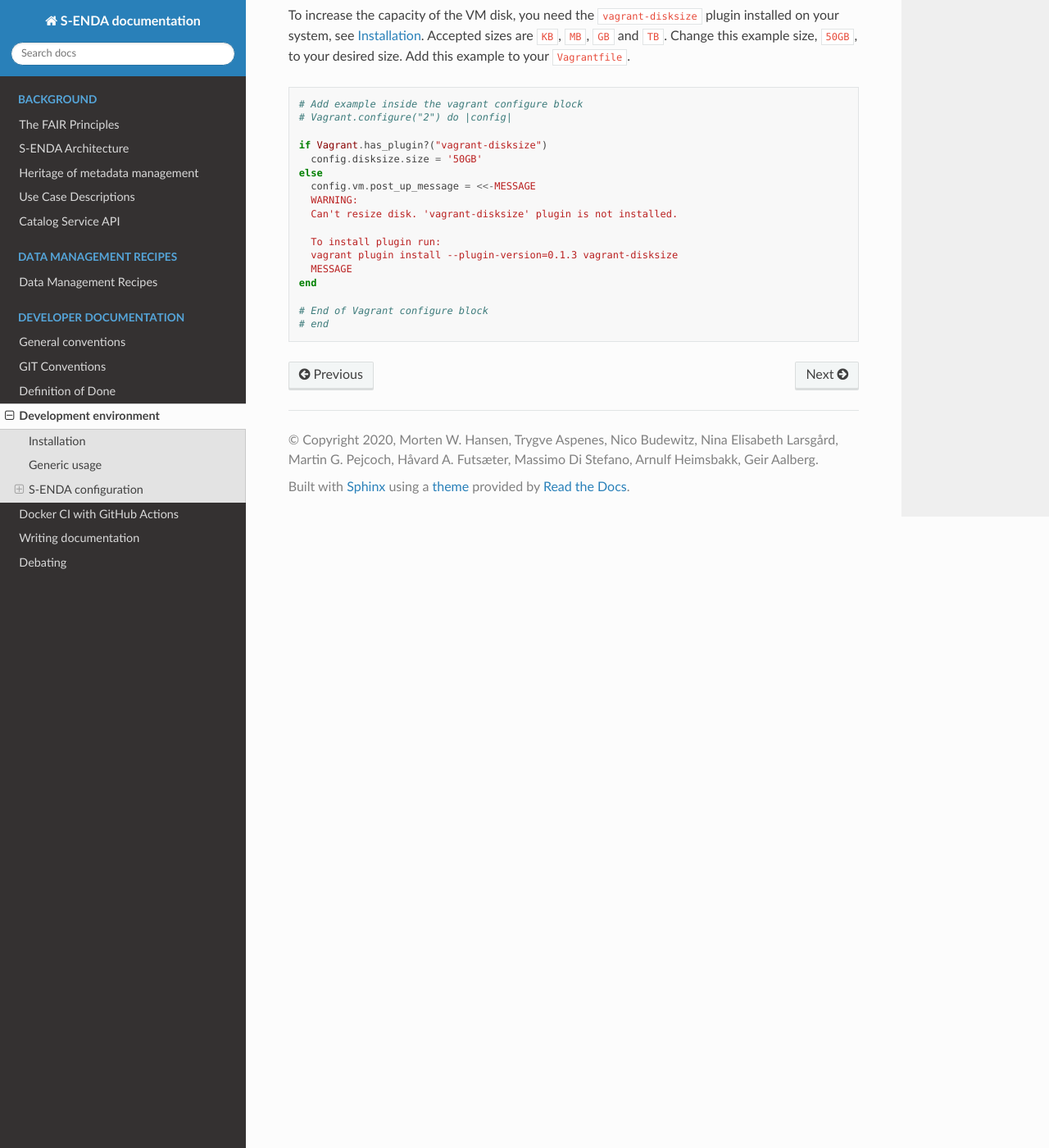
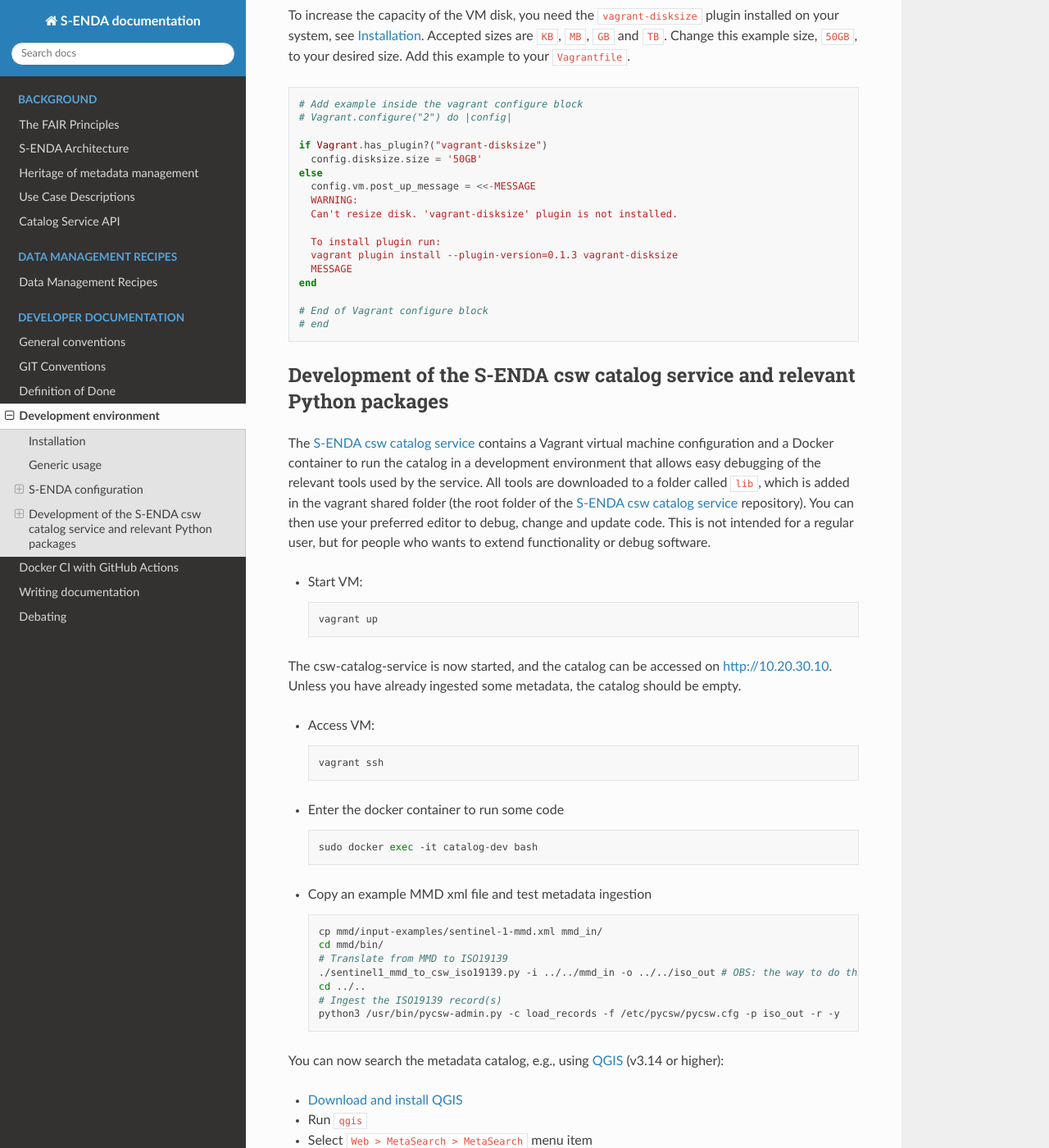
Before and after one commit to metno/S-ENDA-documentation, a Sphinx documentation site: the page built from source/devel_environ.rst, in a window 1280 px wide and 1400 px high, scrolled down 3432 px. Shown: the whole window at 82% size. Built offline with Sphinx 7.4.7 and the Read the Docs theme 2.0.0, drawn with Linux system fonts in a browser that asks for light colours; some of the changed text lies outside the part shown.

Commit message:
metno/S-ENDA-documentation#308: added documentation for vm and docker development environment for the metno/S-ENDA-csw-catalog-service. I need to set it up with docker-compose to run a non-development test service, one for CI, and one for production - not yet sure how. Will add docs for that as well.

```diff
--- a/source/devel_environ.rst
+++ b/source/devel_environ.rst
@@ -197,3 +197,58 @@
 
 ..
   # vim: set spell spelllang=en:
+
+--------------------------------------------------------------------------
+Development of the S-ENDA csw catalog service and relevant Python packages
+--------------------------------------------------------------------------
+
+The `S-ENDA csw catalog service <https://github.com/metno/S-ENDA-csw-catalog-service>`_ contains a Vagrant virtual machine configuration and a Docker container to run the catalog in a development environment that allows easy debugging of the relevant tools used by the service. All tools are downloaded to a folder called ``lib``, which is added in the vagrant shared folder (the root folder of the `S-ENDA csw catalog service <https://github.com/metno/S-ENDA-csw-catalog-service>`_ repository). You can then use your preferred editor to debug, change and update code. This is not intended for a regular user, but for people who wants to extend functionality or debug software.
+
+* Start VM:
+
+  .. code-block:: bash
+
+    vagrant up
+
+The csw-catalog-service is now started, and the catalog can be accessed on `<http://10.20.30.10>`_. Unless you have already ingested some metadata, the catalog should be empty.
+
+* Access VM:
+
+  .. code-block:: bash
+
+    vagrant ssh
+
+* Enter the docker container to run some code
+
+  .. code-block:: bash
+
+    sudo docker exec -it catalog-dev bash
+
+* Copy an example MMD xml file and test metadata ingestion
+
+  .. code-block:: bash
+
+    cp mmd/input-examples/sentinel-1-mmd.xml mmd_in/
+    cd mmd/bin/
+    # Translate from MMD to ISO19139
+    ./sentinel1_mmd_to_csw_iso19139.py -i ../../mmd_in -o ../../iso_out # OBS: the way to do this will change - NEEDS UPDATE
+    cd ../..
+    # Ingest the ISO19139 record(s)
+    python3 /usr/bin/pycsw-admin.py -c load_records -f /etc/pycsw/pycsw.cfg -p iso_out -r -y
+
+You can now search the metadata catalog, e.g., using `QGIS <https://qgis.org/en/site/>`_ (v3.14 or higher):
+
+* `Download and install QGIS <https://qgis.org/en/site/forusers/download.html>`_
+* Run ``qgis``
+* Select ``Web > MetaSearch > MetaSearch`` menu item
+* Select ``Services > New``
+* Type, e.g., ``testcatalog`` for the name
+* Type ``http://10.20.30.10`` for the URL
+* Under the ``Search`` tab, you can then add search parameters, click ``Search``, and get a list of available datasets.
+* Select a dataset
+* Click ``Add Data`` and select a WMS channel - the data will then be displayed in QGIS
+
+Contents of the S-ENDA-csw-catalog-service repository
+=====================================================
+
+* The file `pycsw_local.dev.cfg` is the pycsw configuration file used for local development. It contains configuration instructions to run the csw catalog service on your local Docker container which runs on the local virtual machine.
```
